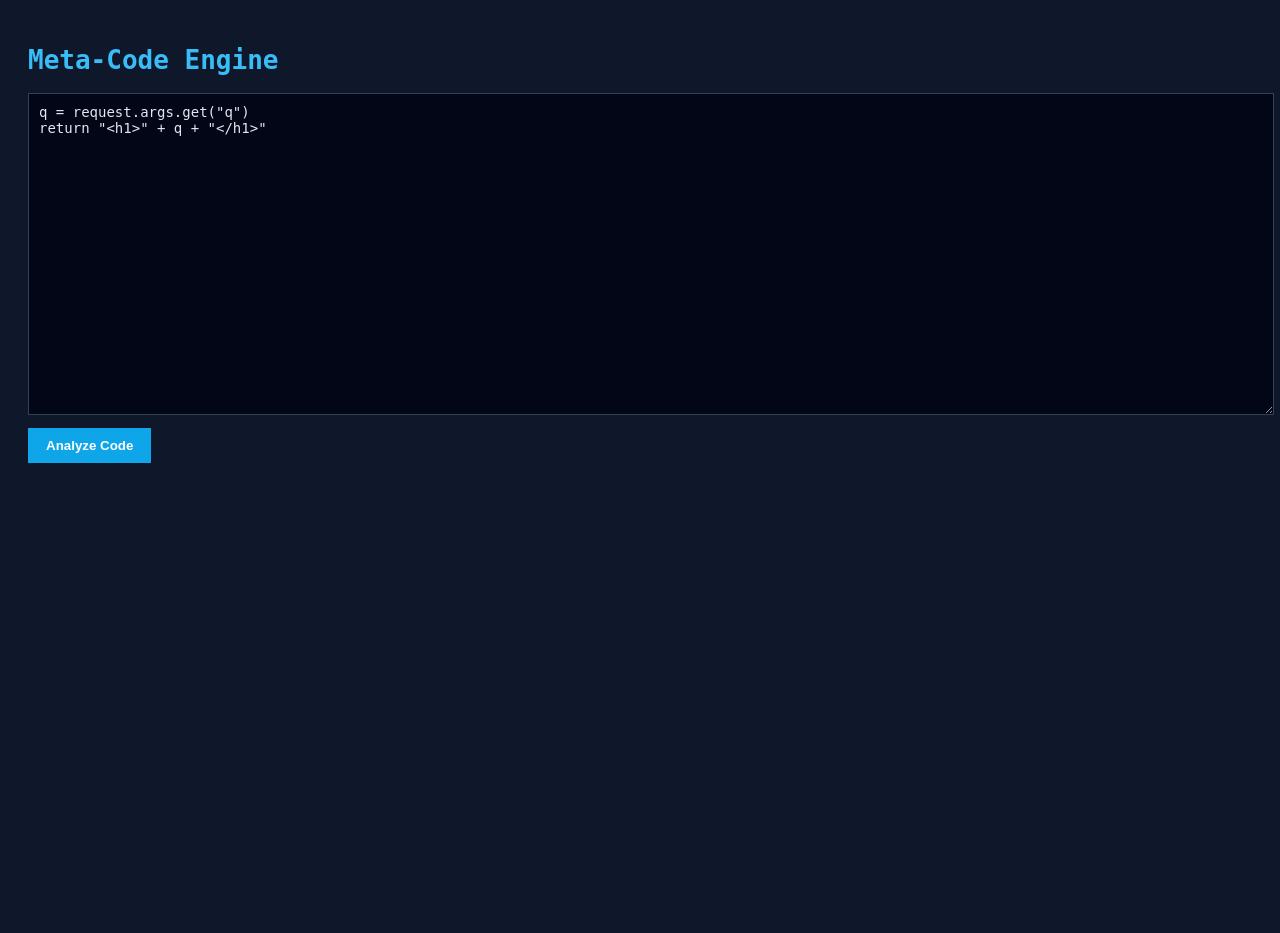
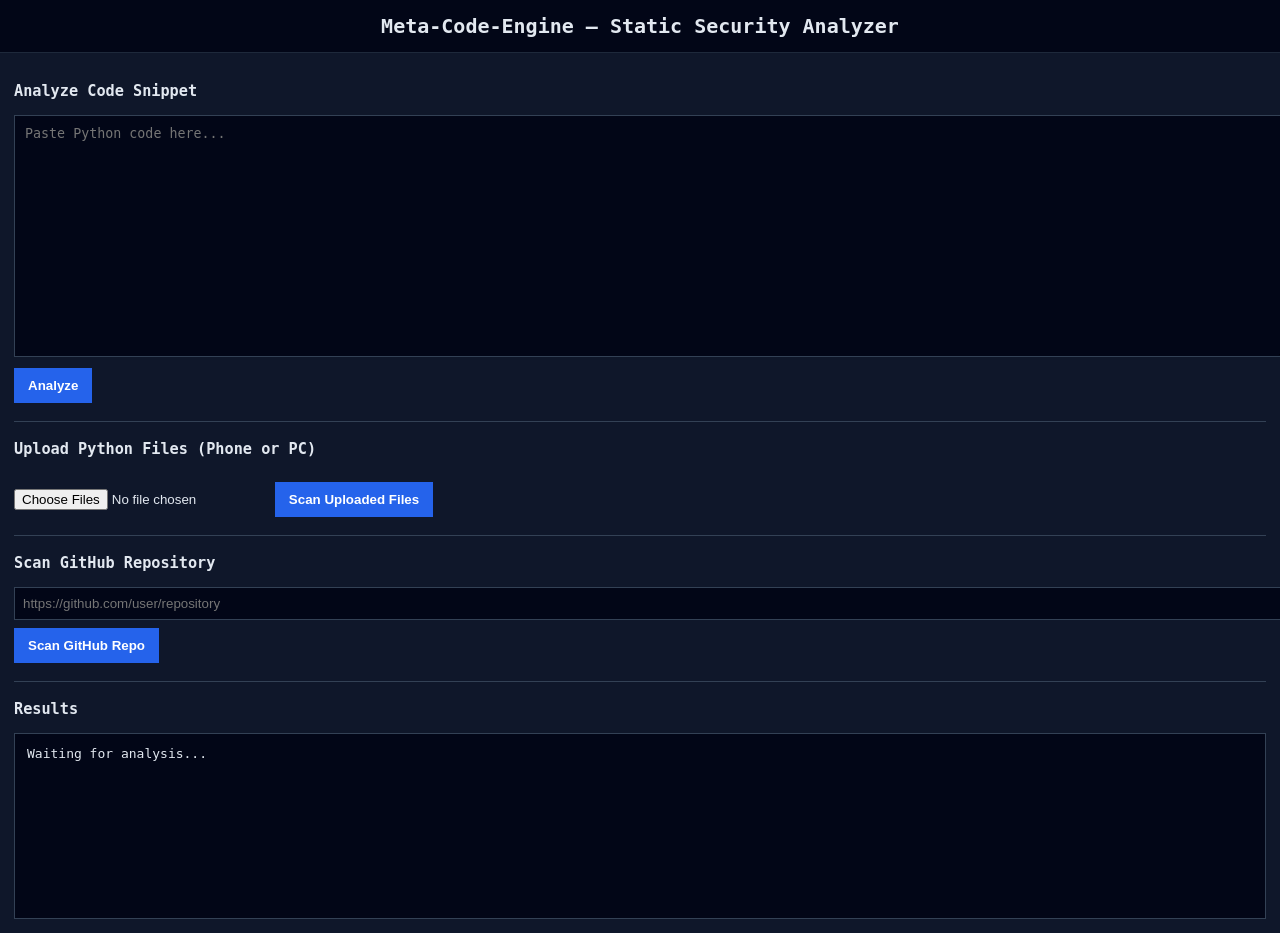
Before and after one commit to KnottNefarious/meta-code-engine, a Flask app: page / in a window 1280 px wide. Before the commit the page ends 463 px from the top, so only its background shows below. Run offline with Flask 3, Linux system fonts and the light colour scheme.

Commit message:
Refactor index.html for improved layout and features
Updated HTML structure and styles for the Meta-Code Engine. Added functionality for analyzing code snippets, uploading files, and scanning GitHub repositories.

```diff
--- a/templates/index.html
+++ b/templates/index.html
@@ -1,80 +1,113 @@
 <!DOCTYPE html>
-<html>
+<html lang="en">
 <head>
-<title>Meta-Code Engine</title>
+<meta charset="UTF-8">
+<meta name="viewport" content="width=device-width, initial-scale=1.0">
+<title>Meta-Code-Engine</title>
 
 <style>
 body{
     background:#0f172a;
     color:#e2e8f0;
-    font-family: monospace;
-    padding:20px;
+    font-family:monospace;
+    margin:0;
+    padding:0;
 }
 
-h1{
-    color:#38bdf8;
+header{
+    background:#020617;
+    padding:14px;
+    text-align:center;
+    font-size:20px;
+    font-weight:bold;
+    border-bottom:1px solid #1e293b;
+}
+
+.container{
+    padding:14px;
 }
 
 textarea{
     width:100%;
-    height:300px;
+    height:220px;
     background:#020617;
     color:#e2e8f0;
     border:1px solid #334155;
     padding:10px;
-    font-size:14px;
+    resize:vertical;
 }
 
 button{
-    background:#0ea5e9;
+    background:#2563eb;
     color:white;
-    padding:10px 18px;
     border:none;
-    margin-top:10px;
+    padding:10px 14px;
+    margin-top:8px;
     cursor:pointer;
     font-weight:bold;
 }
 
 button:hover{
-    background:#0284c7;
+    background:#1d4ed8;
+}
+
+input[type="text"]{
+    width:100%;
+    background:#020617;
+    color:white;
+    border:1px solid #334155;
+    padding:8px;
+}
+
+hr{
+    border:0;
+    border-top:1px solid #334155;
+    margin:18px 0;
 }
 
 #output{
-    margin-top:20px;
     white-space:pre-wrap;
-}
-
-.issue{
-    border-left:4px solid #ef4444;
-    padding:10px;
+    background:#020617;
+    border:1px solid #334155;
+    padding:12px;
     margin-top:12px;
-    background:#020617;
-}
-
-.safe{
-    color:#22c55e;
-    font-weight:bold;
+    min-height:160px;
 }
 </style>
 </head>
 
 <body>
 
-<h1>Meta-Code Engine</h1>
+<header>Meta-Code-Engine — Static Security Analyzer</header>
 
-<textarea id="code">
-q = request.args.get("q")
-return "<h1>" + q + "</h1>"
-</textarea>
+<div class="container">
 
-<br>
-<button onclick="runAnalysis()">Analyze Code</button>
+<h3>Analyze Code Snippet</h3>
+<textarea id="code" placeholder="Paste Python code here..."></textarea>
+<button onclick="analyze()">Analyze</button>
 
-<div id="output"></div>
+<hr>
+
+<h3>Upload Python Files (Phone or PC)</h3>
+<input type="file" id="fileInput" multiple accept=".py">
+<button onclick="uploadFiles()">Scan Uploaded Files</button>
+
+<hr>
+
+<h3>Scan GitHub Repository</h3>
+<input type="text" id="githubUrl" placeholder="https://github.com/user/repository">
+<button onclick="scanGithub()">Scan GitHub Repo</button>
+
+<hr>
+
+<h3>Results</h3>
+<div id="output">Waiting for analysis...</div>
+
+</div>
 
 <script>
-async function runAnalysis(){
 
+async function analyze(){
     const code = document.getElementById("code").value;
 
     const res = await fetch("/analyze",{
@@ -84,27 +117,57 @@ async function runAnalysis(){
     });
 
     const data = await res.json();
+    displayResults(data);
+}
 
-    const output = document.getElementById("output");
-    output.innerHTML = "";
+async function uploadFiles(){
+    const files = document.getElementById("fileInput").files;
+    const formData = new FormData();
 
-    if(data.status !== "ok"){
-        output.innerText = "Server Error: " + data.error;
+    for(let f of files){
+        formData.append("files",f);
+    }
+
+    const res = await fetch("/upload",{
+        method:"POST",
+        body:formData
+    });
+
+    const data = await res.json();
+    displayResults(data);
+}
+
+async function scanGithub(){
+    const url = document.getElementById("githubUrl").value;
+
+    const res = await fetch("/github",{
+        method:"POST",
+        headers:{"Content-Type":"application/json"},
+        body:JSON.stringify({url:url})
+    });
+
+    const data = await res.json();
+    displayResults(data);
+}
+
+function displayResults(data){
+    const out = document.getElementById("output");
+
+    if(data.error){
+        out.textContent = "Error: " + data.error;
         return;
     }
 
-    if(data.issues.length === 0){
-        output.innerHTML = '<div class="safe">✔ No vulnerabilities found</div>';
+    if(!data.issues || data.issues.length === 0){
+        out.textContent = "No vulnerabilities detected ✔";
         return;
     }
 
-    data.issues.forEach(issue=>{
-        const div = document.createElement("div");
-        div.className = "issue";
-        div.innerText = issue;
-        output.appendChild(div);
-    });
+    out.textContent =
+        "Issues Found: " + data.issues.length + "\n\n" +
+        data.issues.join("\n\n--------------------------------\n\n");
 }
+
 </script>
 
 </body>
```
